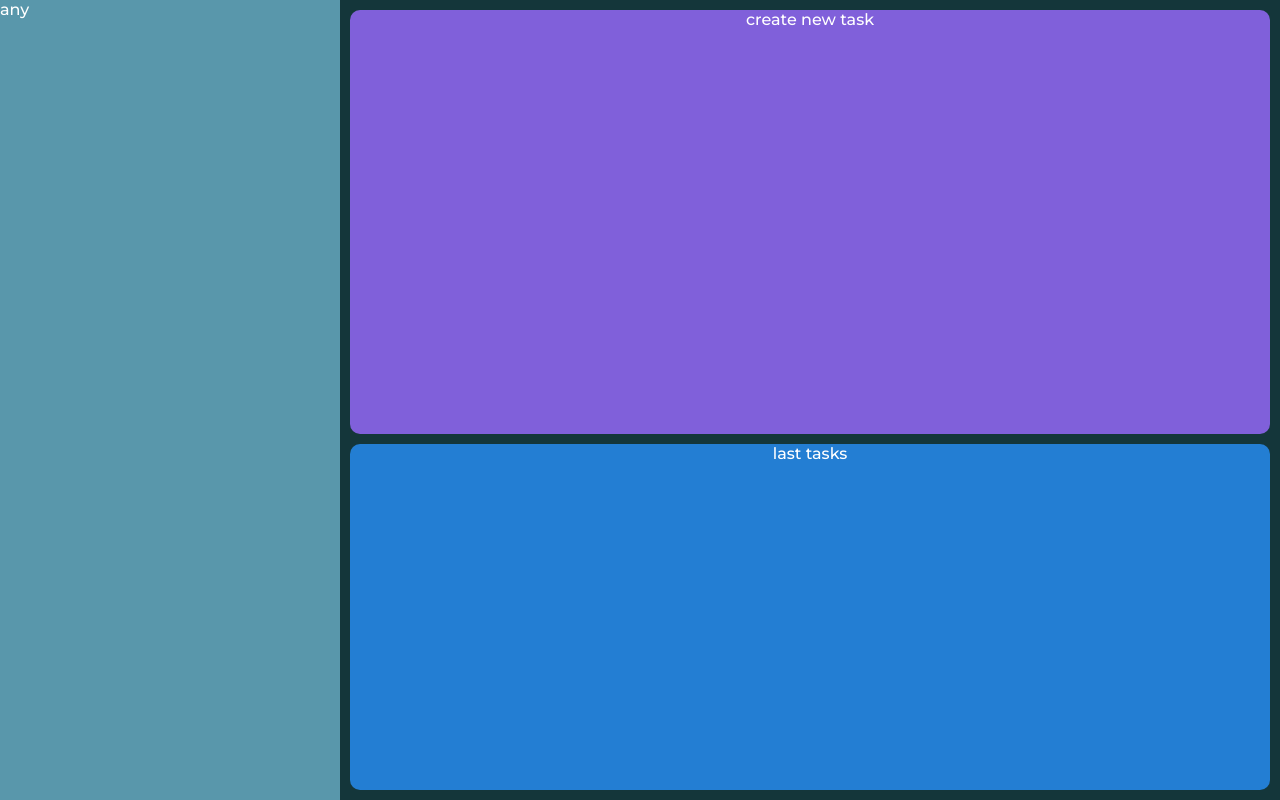
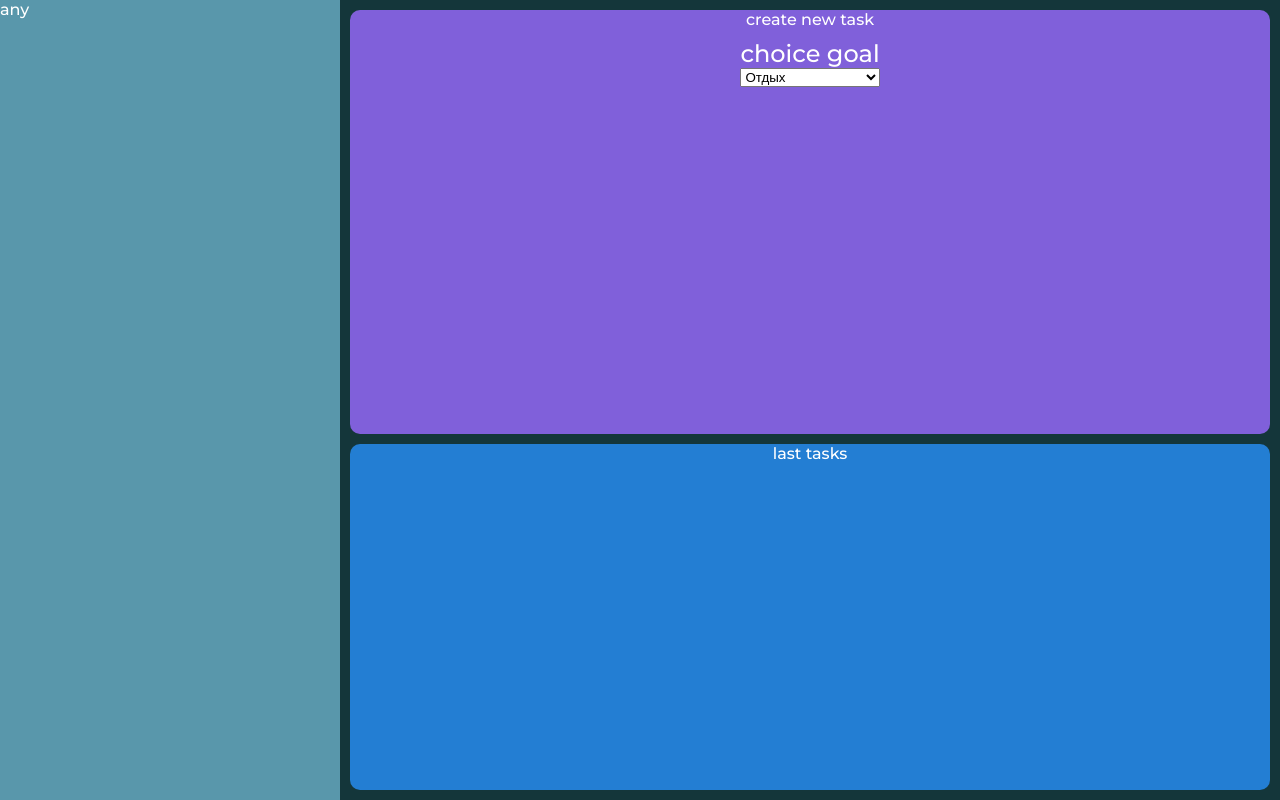
Before and after one commit to par1tet/houtask, a React (Vite) app in the folder houtask-react/: page / in a window 1280 px wide. Built offline with nearby package versions, Linux system fonts and the light colour scheme; the HTML template or start-up script is replaced by a standard one.

Commit message:
new layout

```diff
--- a/houtask-react/src/assets/main.css
+++ b/houtask-react/src/assets/main.css
@@ -62,3 +62,21 @@ body, html {
 
     width: 100%;
 }
+
+.contentbar__new-content{
+    display: flex;
+    width: 100%;
+}
+
+.contentbar__new-content-section {
+    display: flex;
+
+    font-size: 24px;
+
+    margin: 10px auto 0 auto;
+    flex-direction: column;
+}
+
+.contentbar__new-content-desc {
+
+}
--- a/houtask-react/src/components/NewTask.jsx
+++ b/houtask-react/src/components/NewTask.jsx
@@ -8,7 +8,11 @@ export const NewTask = (props) => {
             </span>
             <div className="contentbar__new-content">
                 <div className="contentbar__new-content-section">
-
+                    choice goal
+                    <select>
+                        <option value="Отдых">Отдых</option>
+                        <option value="Еще чета">Еще чета</option>
+                    </select>
                 </div>
                 <div className="contentbar__new-content-desc">
 
```
